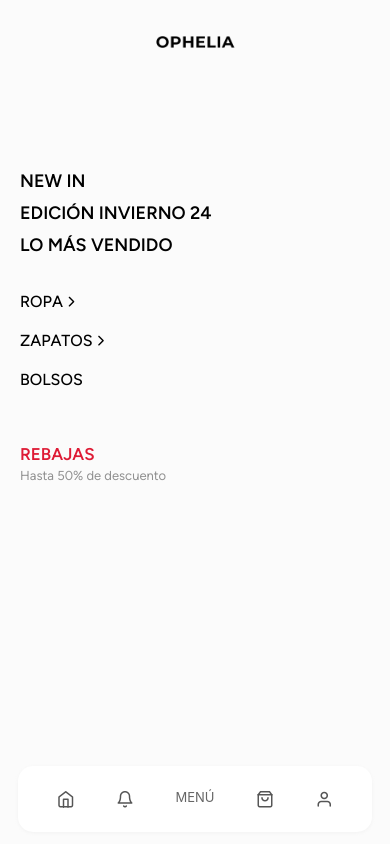
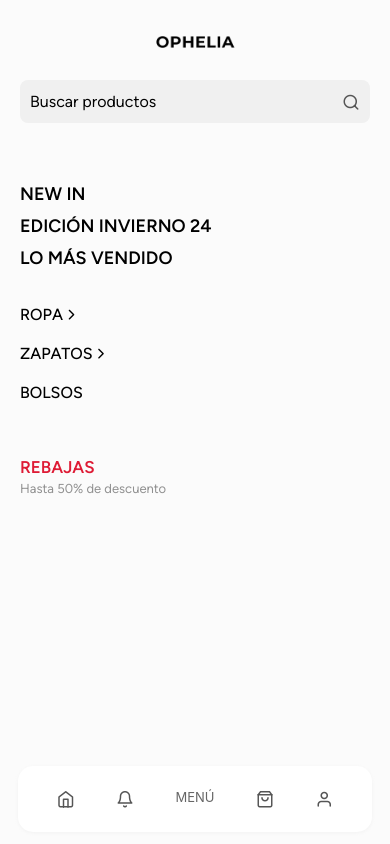
Before and after one commit to katelysmedina/ProyectoII-Ecommerce, a React Native app: screen /Menu in a window 390 px wide. Built offline with nearby package versions, Linux system fonts and the light colour scheme; what react-native-root-siblings would draw is missing.

Commit message:
Modificaciones finales

```diff
--- a/app.json
+++ b/app.json
@@ -6,10 +6,12 @@
     "orientation": "portrait",
     "icon": "./assets/icon.png",
     "userInterfaceStyle": "light",
+    "newArchEnabled": true,
     "splash": {
       "image": "./assets/splash.png",
       "resizeMode": "contain",
       "backgroundColor": "#ffffff"
+
     },
     "ios": {
       "supportsTablet": true
--- a/components/ProductList.jsx
+++ b/components/ProductList.jsx
@@ -24,6 +24,66 @@ const ProductList = ({ route, navigation }) => {
   const [selectedPriceRange, setSelectedPriceRange] = useState(null);
 
   const getProductsByCategory = () => {
+    if (category === 'NEW IN') {
+      const newInProductIds = [14, 18, 8, 29, 27, 43];
+      return Object.values(productsByCategory).flatMap((category) =>
+        Array.isArray(category)
+          ? category.filter((product) => newInProductIds.includes(product.id))
+          : Object.values(category).flatMap((subCategory) =>
+              subCategory.filter((product) => newInProductIds.includes(product.id))
+            )
+      );
+    }
+
+    if (category === 'Edición Invierno 24') {
+      const winterProductIds = [3, 4, 5, 27, 28, 29];
+      return Object.values(productsByCategory).flatMap((category) =>
+        Array.isArray(category)
+          ? category.filter((product) => winterProductIds.includes(product.id))
+          : Object.values(category).flatMap((subCategory) =>
+              subCategory.filter((product) => winterProductIds.includes(product.id))
+            )
+      );
+    }
+
+    if (category === 'Lo más vendido') {
+      const masVendidosIds = [10, 6, 23, 15, 38, 29, 44, 47, 46];
+      return Object.values(productsByCategory).flatMap((category) =>
+        Array.isArray(category)
+          ? category.filter((product) => masVendidosIds.includes(product.id))
+          : Object.values(category).flatMap((subCategory) =>
+              subCategory.filter((product) => masVendidosIds.includes(product.id))
+            )
+      );
+    }
+
+    if (category === 'Rebajas') {
+      return [
+        {
+          id: 1,
+          name: 'Abrigo con cinturón de lazo',
+          category: 'Ropa',
+          subcategory: 'Cazadoras y abrigos',
+
+          price: 899.0,
+          image: [
+            require('../assets/img/ABR1_1.jpeg'),
+            require('../assets/img/ABR1_2.jpeg'),
+            require('../assets/img/ABR1_3.jpeg'),
+            require('../assets/img/ABR1_4.jpeg'),
+            require('../assets/img/ABR1_5.jpeg'),
+          ],
+          color: 'Negro',
+          characteristics: [
+            'Abrigo largo en tela tejida. Modelo con solapas de pico y botones de presión ocultos. Cinturón de lazo extraíble ancho en la cintura. Bolsillos laterales de ojal en la parte posterior.',
+          ],
+          sizes: ['XCH', 'CH', 'M', 'G', 'XG'],
+          favorito: false,
+        },
+
+      ];
+    }
+
     switch (category) {
       case 'Cazadoras y abrigos':
         return productsByCategory.Ropa['Cazadoras y abrigos'];
@@ -114,6 +174,7 @@ const ProductList = ({ route, navigation }) => {
         {item.name}
       </Text>
       <Text style={styles.productPrice}>MXN ${item.price.toFixed(2)}</Text>
+
     </TouchableOpacity>
   );
 
@@ -384,11 +445,11 @@ const styles = StyleSheet.create({
     textAlign: 'left',
     marginTop: 5,
     paddingHorizontal: 8,
-    fontFamily: 'WorkSans',
+    fontFamily: 'WorkSans-Medium',
     width: '100%',
   },
   productPrice: {
-    fontFamily: 'WorkSans-Regular',
+    fontFamily: 'WorkSans-Medium',
     fontSize: 14,
     fontWeight: 'bold',
     marginTop: 2,
--- a/screens/CalzadoMenuScreen.jsx
+++ b/screens/CalzadoMenuScreen.jsx
@@ -5,7 +5,6 @@ import NavBar from '../components/NavBar';
 
 const CalzadoMenuScreen = ({ navigation }) => {
   const calzadoCategories = [
-    'Lo más vendido',
     'Botas',
     'Balerinas',
     'Zapatillas',
--- a/screens/MenuScreen.jsx
+++ b/screens/MenuScreen.jsx
@@ -1,20 +1,99 @@
-import React from 'react';
-import { View, StyleSheet, Text, TouchableOpacity } from 'react-native';
+import React, { useState, useContext } from 'react';
+import { View, StyleSheet, Text, TouchableOpacity, TextInput, FlatList } from 'react-native';
 import NavBar from '../components/NavBar';
 import Feather from '@expo/vector-icons/Feather';
+import { ProductContext } from '../components/ProductProvider';
 
 const MenuScreen = ({ navigation }) => {
-  const navigateToCategory = (category) => {
-    navigation.navigate('ProductList', { category });
+  const { productsByCategory } = useContext(ProductContext);
+  const [searchQuery, setSearchQuery] = useState('');
+  const [filteredProducts, setFilteredProducts] = useState([]);
+
+
+  const getAllProducts = () => {
+    return Object.values(productsByCategory)
+      .flatMap(category => {
+        if (Array.isArray(category)) {
+          return category;
+        } else {
+          return Object.values(category).flat();
+        }
+      });
+  };
+
+  const handleSearch = (query) => {
+    setSearchQuery(query);
+
+    if (query.trim() === '') {
+      setFilteredProducts([]);
+    } else {
+      const allProducts = getAllProducts();
+      const filtered = allProducts.filter((product) =>
+        product.name.toLowerCase().includes(query.toLowerCase())
+      );
+      setFilteredProducts(filtered);
+    }
   };
 
 
+  const handleSearchNavigate = () => {
+    if (searchQuery.trim()) {
+      navigation.navigate('SearchResults', { query: searchQuery });
+    }
+  };
+
   return (
     <View style={styles.container}>
+      {}
+      {searchQuery.length > 0 && (
+        <View style={styles.overlay} />
+      )}
+
+      {/* Barra de búsqueda */}
+      <View style={styles.searchContainer}>
+        <TextInput
+          style={styles.searchInput}
+          placeholder="Buscar productos"
+          value={searchQuery}
+          onChangeText={handleSearch}
+        />
+        <TouchableOpacity onPress={handleSearchNavigate}>
+          <Feather name="search" size={18} color="#555" />
+        </TouchableOpacity>
+      </View>
+
+      {/* Sugerencias de búsqueda */}
+      {searchQuery.length > 0 && (
+  <View style={styles.suggestionsContainer}>
+    {filteredProducts.length > 0 ? (
+      <FlatList
+        data={filteredProducts}
+        keyExtractor={(item) => item.id.toString()}
+        renderItem={({ item }) => (
+          <TouchableOpacity onPress={() => navigation.navigate('ProductDetail', { product: item })}>
+            <Text style={styles.suggestionItem}>{item.name}</Text>
+          </TouchableOpacity>
+        )}
+      />
+    ) : (
+      <Text style={styles.noResults}>No se encontraron productos.</Text>
+    )}
+  </View>
+)}
+
+      {/* Menú */}
       <View style={styles.textContainer}>
+        <TouchableOpacity onPress={() => navigation.navigate('ProductList', { category: 'NEW IN' })}>
           <Text style={styles.menuNew}>NEW IN</Text>
+        </TouchableOpacity>
+
+        <TouchableOpacity onPress={() => navigation.navigate('ProductList', { category: 'Edición Invierno 24' })}>
           <Text style={styles.menuDenim}>Edición Invierno 24</Text>
+        </TouchableOpacity>
+
+        <TouchableOpacity onPress={() => navigation.navigate('ProductList', { category: 'Lo más vendido' })}>
           <Text style={styles.menuMasVendido}>Lo más vendido</Text>
+        </TouchableOpacity>
 
         <TouchableOpacity onPress={() => navigation.navigate('RopaMenuScreen')}>
           <View style={styles.categoryContainer}>
@@ -36,14 +115,17 @@ const MenuScreen = ({ navigation }) => {
           </View>
         </TouchableOpacity>
 
-
+        <TouchableOpacity onPress={() => navigation.navigate('ProductList', { category: 'Rebajas' })}>
           <Text style={styles.menuOffers}>Rebajas</Text>
+        </TouchableOpacity>
         <Text style={styles.menuOffers2}>Hasta 50% de descuento</Text>
       </View>
+
       <NavBar navigation={navigation} activeScreen="Menu" />
     </View>
   );
 };
+
 
 const styles = StyleSheet.create({
   container: {
@@ -51,9 +133,63 @@ const styles = StyleSheet.create({
     backgroundColor: 'rgba(255, 255, 255, 0.7)',
     padding: 20,
   },
+  overlay: {
+    position: 'absolute',
+    top: 0,
+    left: 0,
+    right: 0,
+    bottom: 0,
+    backgroundColor: '#fff',
+    zIndex: 1,
+  },
+  suggestionsContainer: {
+    position: 'absolute',
+    top: 150,
+    left: 0,
+    right: 0,
+    backgroundColor: '#fff',
+    zIndex: 2,
+    borderRadius: 8,
+    shadowColor: '#000',
+    shadowOffset: { width: 0, height: 2 },
+    shadowOpacity: 0.2,
+    shadowRadius: 4,
+    elevation: 5,
+  },
+  suggestionItem: {
+    padding: 10,
+    fontSize: 16,
+    backgroundColor: '#fff',
+    borderBottomWidth: 1,
+    borderColor: '#ddd',
+  },
+  noResults: {
+    padding: 10,
+    fontSize: 16,
+    color: '#555',
+    textAlign: 'center',
+  },
+  searchContainer: {
+    flexDirection: 'row',
+    alignItems: 'center',
+    marginBottom: 40,
+    backgroundColor: '#f0f0f0',
+    borderRadius: 8,
+    paddingHorizontal: 10,
+    marginTop: 60,
+    zIndex: 2,
+  },
+  searchInput: {
+    flex: 1,
+    fontSize: 16,
+    paddingVertical: 12,
+    fontFamily: 'Figtree',
+  },
+
   textContainer: {
     alignItems: 'flex-start',
-    marginTop: 150,
+    marginTop: 20,
+    zIndex: 0,
   },
   categoryContainer: {
     flexDirection: 'row',
@@ -81,28 +217,28 @@ const styles = StyleSheet.create({
     textTransform: 'uppercase',
     marginBottom: 10,
     fontFamily: 'Figtree-SemiBold',
-
   },
   menuDenim: {
     fontSize: 18,
     textTransform: 'uppercase',
     marginBottom: 10,
     fontFamily: 'Figtree-SemiBold',
-
   },
   menuMasVendido: {
     fontSize: 18,
     textTransform: 'uppercase',
     marginBottom: 36,
     fontFamily: 'Figtree-SemiBold',
-
   },
   menuOffers2: {
     fontSize: 13,
     marginTop: 4,
     color: '#909090',
     fontFamily: 'Figtree',
+  },
 
+  menuOverlay: {
+    opacity: 0.5,
   },
 });
 
--- a/screens/RopaMenuScreen.jsx
+++ b/screens/RopaMenuScreen.jsx
@@ -5,8 +5,6 @@ import NavBar from '../components/NavBar';
 
 const RopaMenuScreen = ({ navigation }) => {
   const ropaCategories = [
-    'Lo más vendido',
-    'Edición Denim',
     'Cazadoras y abrigos',
     'Blazers',
     'Jeans',
```
Also changed, not shown: components/ProductProvider.jsx (+14 -12 lines), package.json (+7 -7 lines), 1 other file (tests, documents, lock files or other folders). Lines whose indentation alone changed are shown as unchanged.
